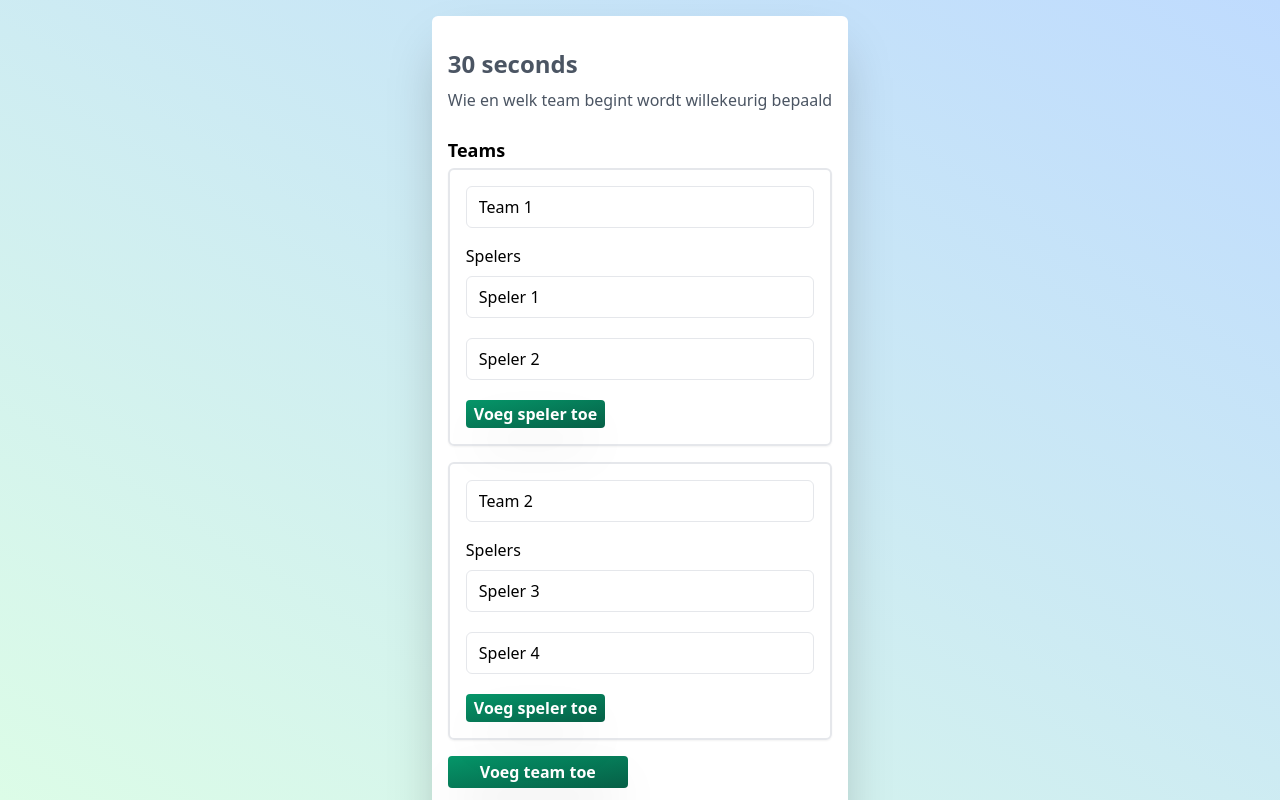
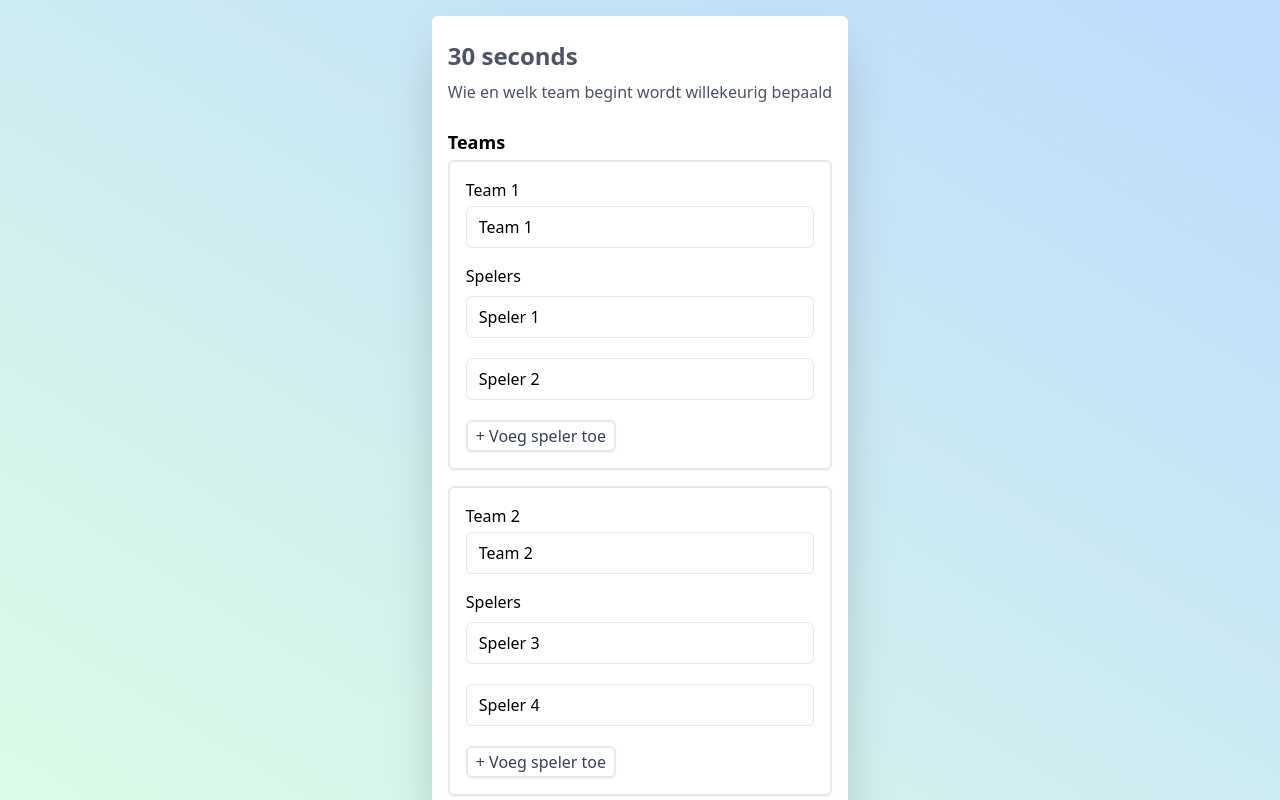
Before and after one commit to NickHuijgen/thirty-seconds-clone, a Nuxt app: page /game in a window 1280 px wide. Built offline with nearby package versions, Linux system fonts and the light colour scheme.

Commit message:
[main] improve styling

```diff
--- a/components/GameSetup.vue
+++ b/components/GameSetup.vue
@@ -3,13 +3,13 @@
     <button
         v-if="game.canLoadFromCookies()"
         type="button"
-        class="px-8 py-3 font-semibold rounded bg-gradient-to-br text-white shadow-2xl hover:bg-gradient-to-tr from-emerald-600 to-emerald-800"
+        class="px-8 py-3 mb-2 font-semibold rounded bg-gradient-to-br text-white shadow-2xl hover:bg-gradient-to-tr from-emerald-600 to-emerald-800"
         @click="emit('start-from-cookies')"
     >
       Ga verder met bestaand spel
     </button>
 
-    <div class="pt-4">
+    <div class="pt-2">
       <p class="text-2xl font-bold text-gray-600 mb-2">
         30 seconds
       </p>
@@ -32,8 +32,9 @@
         <TeamSetup
             :team="team"
             :game="game"
+            :can-remove="game.teams.length > 2"
+            :index="index"
             @remove-team="removeTeam(game, team)"
-            :can-remove="game.teams.length > 2"
         />
       </div>
     </div>
@@ -41,10 +42,10 @@
     <div class="flex pb-4">
       <button
           type="button"
-          class="px-8 py-1 font-semibold rounded bg-gradient-to-br text-white shadow-2xl hover:bg-gradient-to-tr from-emerald-600 to-emerald-800"
+          class="px-2 py-0.5 border-2 border-gray-200 shadow-sm rounded-md text-gray-700"
           @click="addTeam(game)"
       >
-        Voeg team toe
+        + Voeg team toe
       </button>
     </div>
 
--- a/components/TeamSetup.vue
+++ b/components/TeamSetup.vue
@@ -1,4 +1,8 @@
 <template>
+  <div class="mb-1 font-medium">
+    Team {{ index + 1 }}
+  </div>
+
   <div class="relative">
     <RemoveButton
         :can-remove="canRemove"
@@ -36,10 +40,10 @@
       <div class="pt-2">
         <button
             type="button"
-            class="px-2 py-0.5 font-semibold rounded bg-gradient-to-br text-white shadow-2xl hover:bg-gradient-to-tr from-emerald-600 to-emerald-800"
+            class="px-2 py-0.5 border-2 border-gray-200 shadow-sm rounded-md text-gray-700"
             @click="addPlayer(team)"
         >
-          Voeg speler toe
+          + Voeg speler toe
         </button>
       </div>
     </div>
@@ -56,6 +60,11 @@ import Game from "~/models/Game";
 const emit = defineEmits(['remove-team']);
 
 const props = defineProps({
+  index: {
+    type: Number,
+    required: true,
+  },
+
   team: {
     type: Team,
     required: true,
```
